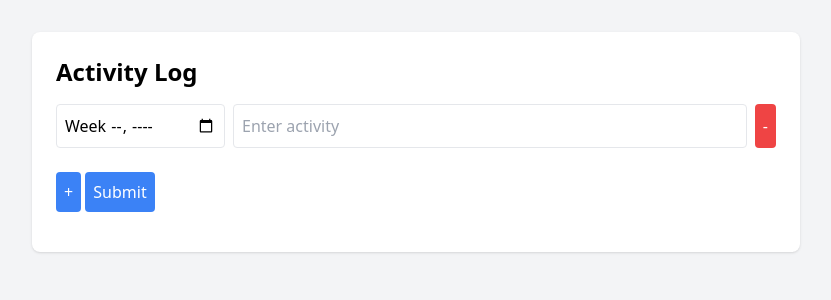
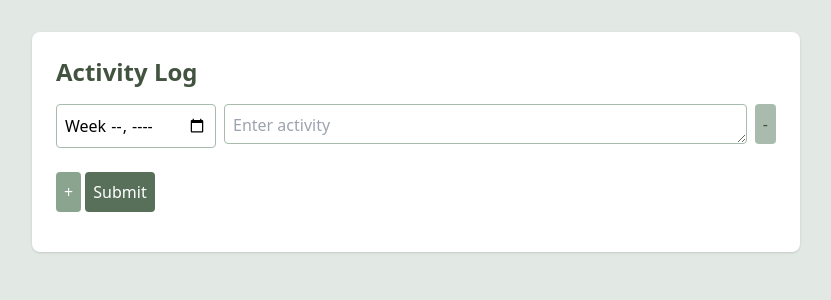
Before and after one commit to johnathan217/ksb_log_generator, a Flask app: page / in a window 1280 px wide. Shown: the top 300 px of the page, without its empty margins (224-1055 px from the left). Run offline with Flask 3, Linux system fonts and the light colour scheme; some libraries are stand-ins or nearby versions.

Commit message:
New app colour theme and beginning of refactor of main methods

```diff
--- a/app.py
+++ b/app.py
@@ -1,13 +1,10 @@
 import json
-import sys
-
 from flask import Flask, render_template, request, jsonify
 import os
 from dotenv import load_dotenv
-from DocUtils import DocUtils
-from chatbots import GPT4ChatBot
 import openai
 from datetime import datetime, timedelta
+from process import Process as P
 
 app = Flask(__name__)
 
@@ -28,7 +25,7 @@ def index():
 def submit():
     data = request.json
 
-    log_with_timestamp(json.dumps(data, indent=2))
+    P.log_with_timestamp(json.dumps(data, indent=2))
 
     return jsonify({
         "message": "Document created successfully",
@@ -36,13 +33,6 @@ def submit():
     })
 
 
-def log_with_timestamp(message, file=None):
-    timestamp = datetime.now().strftime("%Y-%m-%d %H:%M:%S")
-    day = datetime.now().strftime("%Y-%m-%d")
-    log_message = f"[{timestamp}] {message}"
-
-    with open(f'logs/app_{day}.log', 'a') as f:
-        f.write(log_message + "\n")
 
 
 if __name__ == '__main__':
--- a/static/activity-log-controller.js
+++ b/static/activity-log-controller.js
@@ -12,7 +12,9 @@ class ActivityLogController {
         const entriesDiv = document.getElementById('entries');
         const newEntry = entriesDiv.children[0].cloneNode(true);
         newEntry.querySelector('.week').value = '';
-        newEntry.querySelector('.activity').value = '';
+        const newActivity = newEntry.querySelector('.activity');
+        newActivity.value = '';
+        newActivity.style.height = '2.5rem'; // Reset height to default
         newEntry.querySelector('.remove-entry').addEventListener('click', (e) => this.removeEntry(e.target));
         entriesDiv.appendChild(newEntry);
     }
--- a/templates/index.html
+++ b/templates/index.html
@@ -3,26 +3,66 @@
 <head>
     <meta charset="UTF-8">
     <meta name="viewport" content="width=device-width, initial-scale=1.0">
-    <title>Activity Log Generator</title>
+    <title>Activity Log</title>
     <script src="https://cdn.tailwindcss.com"></script>
     <script src="https://unpkg.com/htmx.org@1.9.10"></script>
     <script src="{{ url_for('static', filename='activity-log-controller.js') }}"></script>
+    <style>
+        .expandable-input {
+            resize: vertical;
+            min-height: 2.5rem;
+            height: 2.5rem;
+            overflow-y: hidden;
+        }
+        .entry {
+            display: flex;
+            align-items: flex-start;
+        }
+    </style>
+    <script>
+        tailwind.config = {
+            theme: {
+                extend: {
+                    colors: {
+                        sage: {
+                            100: '#E2E8E4',
+                            200: '#C5D1C8',
+                            300: '#A8BBAC',
+                            400: '#8BA490',
+                            500: '#6E8D74',
+                            600: '#587059',
+                            700: '#42533F',
+                        },
+                    }
+                }
+            }
+        }
+    </script>
 </head>
-<body class="bg-gray-100 p-8">
+<body class="bg-sage-100 p-8">
     <div class="max-w-3xl mx-auto bg-white p-6 rounded-lg shadow">
-        <h1 class="text-2xl font-bold mb-4">Activity Log</h1>
+        <h1 class="text-2xl font-bold mb-4 text-sage-700">Activity Log</h1>
         <form id="logForm" class="space-y-4">
             <div id="entries">
-                <div class="entry flex space-x-2 mb-2">
-                    <input type="week" class="week border p-2 rounded" required>
-                    <input type="text" class="activity border p-2 rounded flex-grow" placeholder="Enter activity" required>
-                    <button type="button" class="remove-entry bg-red-500 text-white p-2 rounded">-</button>
+                <div class="entry space-x-2 mb-2">
+                    <input type="week" class="week border border-sage-300 p-2 rounded w-40 focus:border-sage-500 focus:ring focus:ring-sage-200 focus:ring-opacity-50" required>
+                    <textarea class="activity expandable-input border border-sage-300 p-2 rounded flex-grow focus:border-sage-500 focus:ring focus:ring-sage-200 focus:ring-opacity-50" placeholder="Enter activity" required></textarea>
+                    <button type="button" class="remove-entry bg-sage-300 hover:bg-sage-400 text-sage-700 p-2 rounded transition duration-150 ease-in-out">-</button>
                 </div>
             </div>
-            <button type="button" id="addEntryBtn" class="bg-blue-500 text-white p-2 rounded">+</button>
-            <button type="submit" class="bg-blue-500 text-white p-2 rounded">Submit</button>
+            <button type="button" id="addEntryBtn" class="bg-sage-400 hover:bg-sage-500 text-white p-2 rounded transition duration-150 ease-in-out">+</button>
+            <button type="submit" class="bg-sage-600 hover:bg-sage-700 text-white p-2 rounded transition duration-150 ease-in-out">Submit</button>
         </form>
-        <div id="result" class="mt-4"></div>
+        <div id="result" class="mt-4 text-sage-600"></div>
     </div>
+
+    <script>
+        document.addEventListener('input', function (e) {
+            if (e.target.classList.contains('expandable-input')) {
+                e.target.style.height = 'auto';
+                e.target.style.height = (e.target.scrollHeight) + 'px';
+            }
+        }, false);
+    </script>
 </body>
 </html>
```
Also changed, not shown: main.py (+1 -35 lines), process.py (added, +37 -0 lines).
